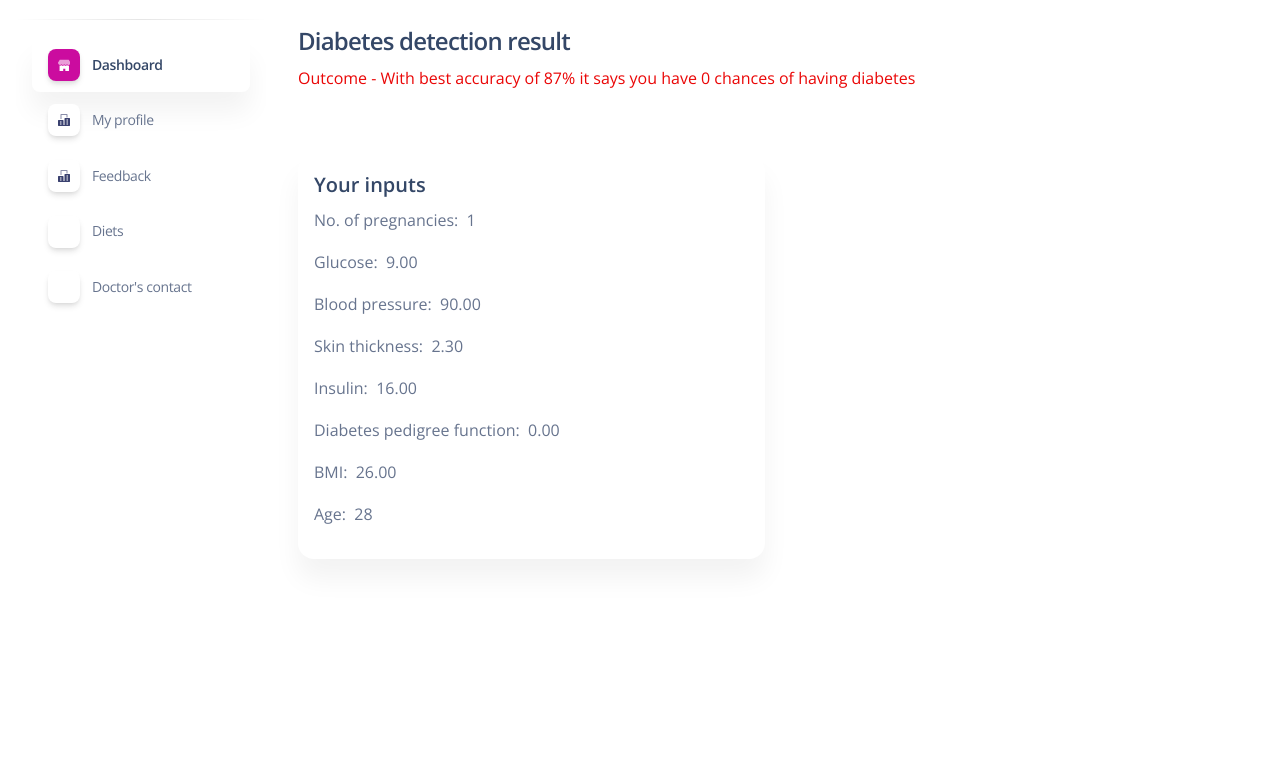
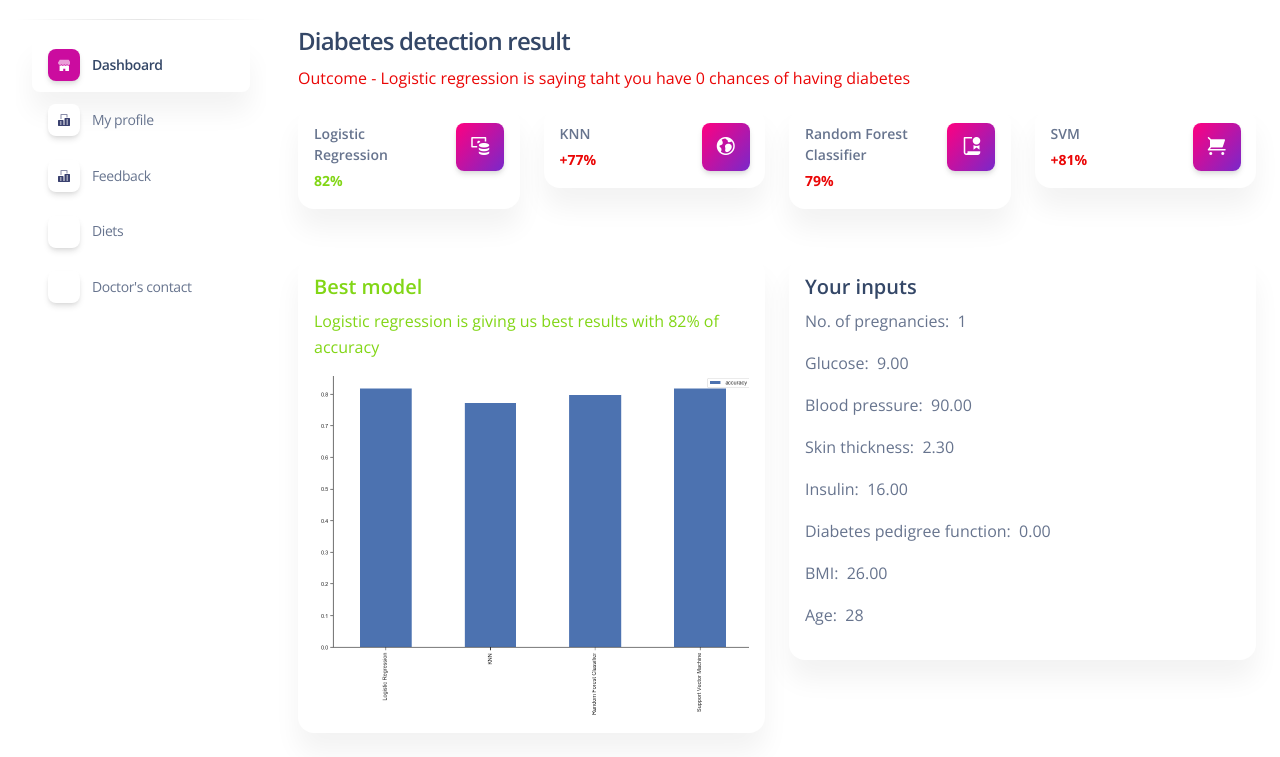
Before and after one commit to pragneshkatkar/diabetes-prediction, a Django app: page /dashboard/prediction/1/ in a window 1280 px wide. Shown: the part 75-832 px from the top of the page. Before the commit the page ends 599 px from the top, so only its background shows below. Run offline with Django 3.2, Linux system fonts and the light colour scheme; data comes from the database, SQL or seed files in the repository; both versions use the stored data as it was after the commit; parts of the project's set-up code (start-up, migrations or seed data) failed here and were passed over; some libraries are stand-ins or nearby versions.

Commit message:
Details page designed, graph added, 4 models added

```diff
--- a/main/templates/dashboard/prediction.html
+++ b/main/templates/dashboard/prediction.html
@@ -7,16 +7,104 @@
 <div class="row">
 	<div class="col-lg-12">
 		<h4>Diabetes detection result</h4>
-		<p class="text-danger">Outcome - With best accuracy of 87% it says you have {{ prediction.model1_prediction }} chances of having diabetes</p>
+		<p class="text-danger">Outcome - Logistic regression is saying taht you have {{ prediction.model1_prediction }} chances of
+			having diabetes</p>
+	</div>
+</div>
+<div class="row">
+	<div class="col-xl-3 col-sm-6 mb-xl-0 mb-4">
+		<div class="card">
+			<div class="card-body p-3">
+				<div class="row">
+					<div class="col-8">
+						<div class="numbers">
+							<p class="text-sm mb-0 text-capitalize font-weight-bold">Logistic regression</p>
+							<h5 class="font-weight-bolder mb-0">
+								<span class="text-success text-sm font-weight-bolder">82%</span>
+							</h5>
+						</div>
+					</div>
+					<div class="col-4 text-end">
+						<div class="icon icon-shape bg-gradient-primary shadow text-center border-radius-md">
+							<i class="ni ni-money-coins text-lg opacity-10" aria-hidden="true"></i>
+						</div>
+					</div>
+				</div>
+			</div>
+		</div>
+	</div>
+	<div class="col-xl-3 col-sm-6 mb-xl-0 mb-4">
+		<div class="card">
+			<div class="card-body p-3">
+				<div class="row">
+					<div class="col-8">
+						<div class="numbers">
+							<p class="text-sm mb-0 text-capitalize font-weight-bold">KNN</p>
+							<h5 class="font-weight-bolder mb-0">
+								<span class="text-danger text-sm font-weight-bolder">+77%</span>
+							</h5>
+						</div>
+					</div>
+					<div class="col-4 text-end">
+						<div class="icon icon-shape bg-gradient-primary shadow text-center border-radius-md">
+							<i class="ni ni-world text-lg opacity-10" aria-hidden="true"></i>
+						</div>
+					</div>
+				</div>
+			</div>
+		</div>
+	</div>
+	<div class="col-xl-3 col-sm-6 mb-xl-0 mb-4">
+		<div class="card">
+			<div class="card-body p-3">
+				<div class="row">
+					<div class="col-8">
+						<div class="numbers">
+							<p class="text-sm mb-0 text-capitalize font-weight-bold">Random forest classifier</p>
+							<h5 class="font-weight-bolder mb-0">
+								<span class="text-danger text-sm font-weight-bolder">79%</span>
+							</h5>
+						</div>
+					</div>
+					<div class="col-4 text-end">
+						<div class="icon icon-shape bg-gradient-primary shadow text-center border-radius-md">
+							<i class="ni ni-paper-diploma text-lg opacity-10" aria-hidden="true"></i>
+						</div>
+					</div>
+				</div>
+			</div>
+		</div>
+	</div>
+	<div class="col-xl-3 col-sm-6">
+		<div class="card">
+			<div class="card-body p-3">
+				<div class="row">
+					<div class="col-8">
+						<div class="numbers">
+							<p class="text-sm mb-0 text-capitalize font-weight-bold">SVM</p>
+							<h5 class="font-weight-bolder mb-0">
+								<span class="text-danger text-sm font-weight-bolder">+81%</span>
+							</h5>
+						</div>
+					</div>
+					<div class="col-4 text-end">
+						<div class="icon icon-shape bg-gradient-primary shadow text-center border-radius-md">
+							<i class="ni ni-cart text-lg opacity-10" aria-hidden="true"></i>
+						</div>
+					</div>
+				</div>
+			</div>
+		</div>
 	</div>
 </div>
 <div class="row mt-5">
-	<!-- <div class="col-lg-6">
+	<div class="col-lg-6">
 		<div class="card p-3">
 			<h5 class="text-success">Best model</h5>
-			<p class="text-success">Model1 is giving us best results with 87% of accuracy</p>
+			<p class="text-success">Logistic regression is giving us best results with 82% of accuracy</p>
+			<img src="{% static '/img/home/graph.png' %}"/>
 		</div>
-	</div> -->
+	</div>
 	<div class="col-lg-6">
 		<div class="card p-3">
 			<h5>Your inputs</h5>
--- a/main/templates/dashboard/sidebar.html
+++ b/main/templates/dashboard/sidebar.html
@@ -7,7 +7,7 @@
 <aside class="sidenav navbar navbar-vertical navbar-expand-xs border-0 border-radius-xl my-3 fixed-start ms-3 " id="sidenav-main">
     <div class="sidenav-header">
 		<i class="fas fa-times p-3 cursor-pointer text-secondary opacity-5 position-absolute end-0 top-0 d-none d-xl-none" aria-hidden="true" id="iconSidenav"></i>
-		<a class="navbar-brand m-0" href="https://demos.creative-tim.com/soft-ui-dashboard/pages/dashboard.html" target="_blank">
+		<a class="navbar-brand m-0" href="/">
 			<img src="{% static '/img/logo-ct.png' %}" class="navbar-brand-img h-100" alt="main_logo">
 			<span class="ms-1 font-weight-bold">Diabetes Prediction</span>
 		</a>
--- a/main/templates/index.html
+++ b/main/templates/index.html
@@ -29,9 +29,14 @@
 		<div class="row">
 			<div class="col-lg-12">
 				<h1 class="text-center">Diabetes prediction</h1>
+				<h3 class="text-center">To predict about your please go to your account</h3>
 				<div class="buttons d-flex align-items-center justify-content-center">
+					{% if user is not None %}
+					<a href="/dashboard/predict"><button class="btn btn-primary">New prediction</button></a>
+					{% else %}
 					<a href="/login/"><button class="btn btn-primary">Login</button></a>
 					<a href="/signup/"><button class="btn btn-light">Signup</button></a>
+					{% endif %}
 				</div>
 			</div>
 		</div>
--- a/main/views.py
+++ b/main/views.py
@@ -15,7 +15,7 @@ def index_view(request):
     context = {
         'title': 'Home',
         # 'predictions': predictions,
-        # 'user': user
+        'user': request.user if request.user else None
     }
     return render(request, 'index.html', context)
 
```
Also changed, not shown: db.sqlite3, main/static/img/home/graph.png (added), 1 other file.
